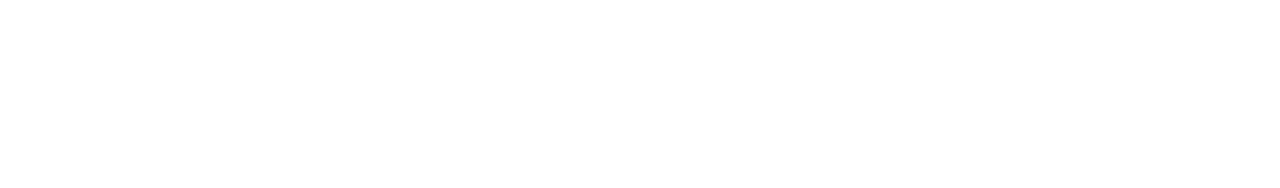
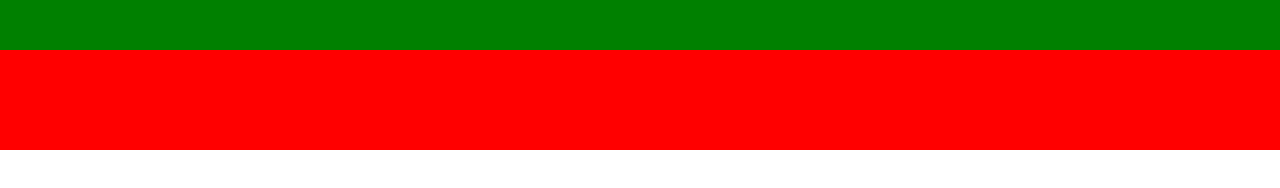
Before and after one commit to WILLIAMFINOCCHIARO/html-css-zoom, a plain HTML site: page index.html in a window 1280 px wide. Drawn offline with Linux system fonts and the light colour scheme.

Commit message:
second init

```diff
--- a/css/style.css
+++ b/css/style.css
@@ -6,11 +6,50 @@
 
 /* settings layout */
 
+header {
+  height: 50px;
+}
 
-// settings layout
+body {
+  font-family: 'Roboto', sans-serif;
+}
+
+
+footer {
+  height: 100px;
+  background-color: gray;
+}
+
+/* // settings layout */
+
+
+/* start header */
+
+/* //header */
+
+/* start main */
+
+/* //main */
+
+/* start footer */
+
+/* //footer */
 
 /* debug */
 
+.debug header {
+  background-color: green;
+}
+
+.debug main {
+  background-color: black;
+}
+
+
+.debug footer {
+  background-color: red;
+
+}
 
 
 /* //debug */
--- a/index.html
+++ b/index.html
@@ -5,7 +5,16 @@
   <meta http-equiv="X-UA-Compatible" content="IE=edge">
   <meta name="viewport" content="width=device-width, initial-scale=1.0">
   <title>Zoom</title>
+  <!-- connessione css -->
+  <link rel="stylesheet" href="css/style.css">
+  <!-- librerie font awesome -->
+  <link rel="stylesheet" href="https://cdnjs.cloudflare.com/ajax/libs/font-awesome/6.0.0-beta2/css/all.min.css" integrity="sha512-YWzhKL2whUzgiheMoBFwW8CKV4qpHQAEuvilg9FAn5VJUDwKZZxkJNuGM4XkWuk94WCrrwslk8yWNGmY1EduTA==" crossorigin="anonymous" referrerpolicy="no-referrer" />
+  <!-- font google -->
+  <link rel="preconnect" href="https://fonts.googleapis.com">
+  <link rel="preconnect" href="https://fonts.gstatic.com" crossorigin>
+  <link href="https://fonts.googleapis.com/css2?family=Roboto:ital,wght@0,900;1,300&display=swap" rel="stylesheet">
 </head>
+
 <body class="debug">
 
   <!-- start header  -->
@@ -21,6 +30,12 @@
   </main>
 
   <!-- //main -->
+  <!-- start footer  -->
+  <footer>
+
+  </footer>
+
+  <!-- //footer -->
 
 
 </body>
```
